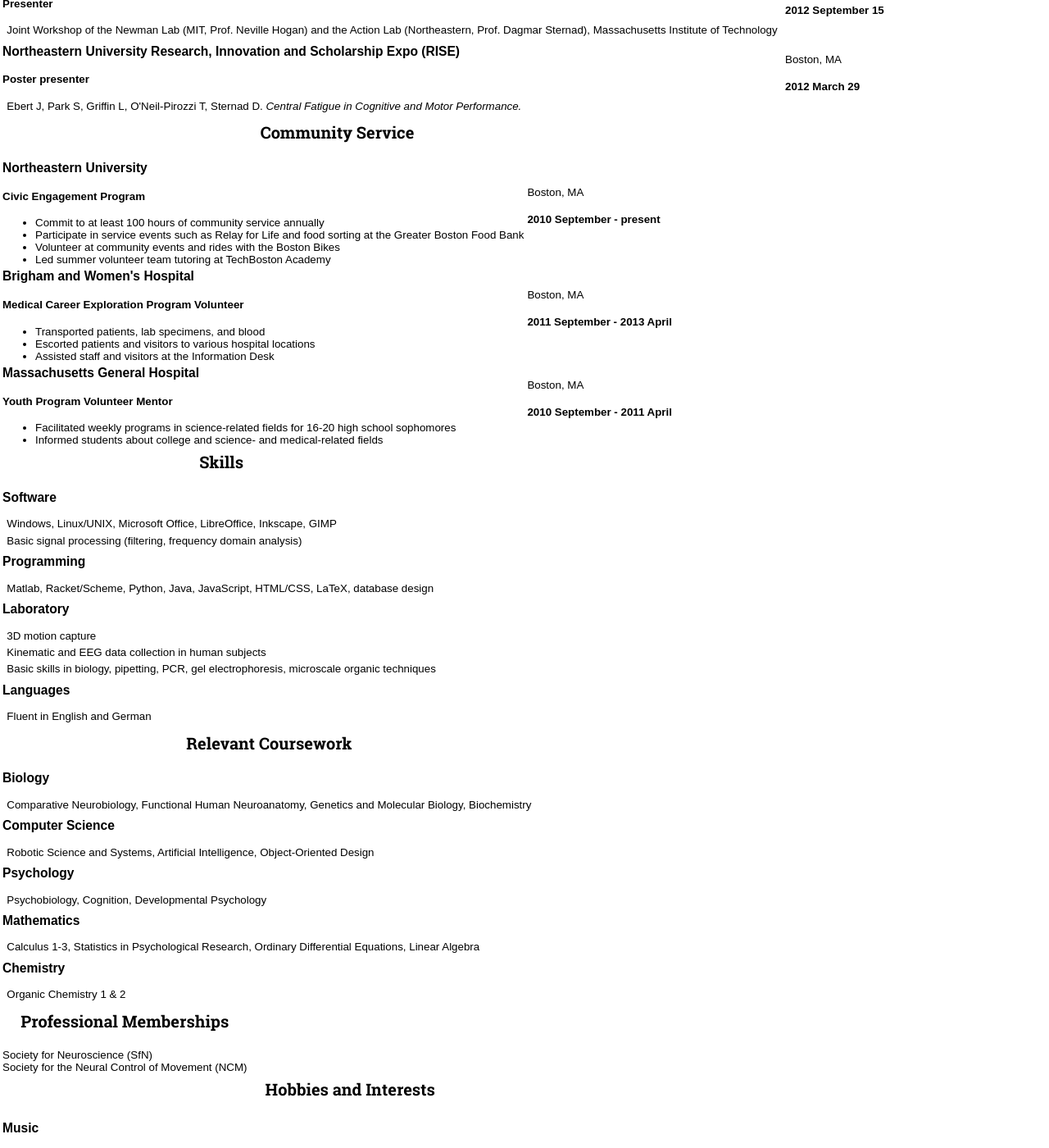
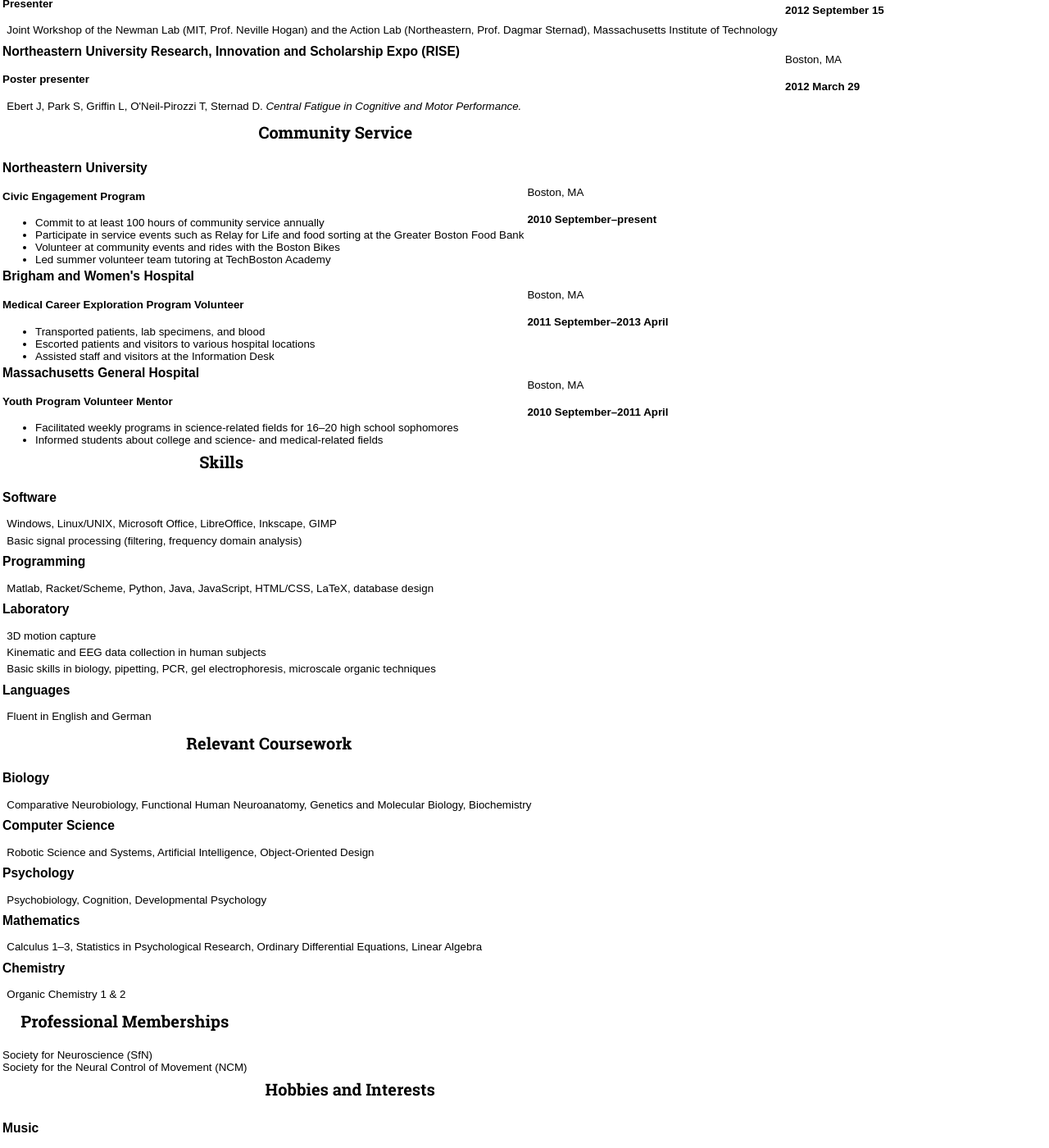
Before and after one commit to jtebert/jtebert.github.io, a Jekyll site: the page built from cv_plain.html, in a window 1280 px wide and 1400 px high, scrolled down 2883 px. Shown: the whole window at 82% size. Built offline with Jekyll 4.4.1, drawn with Linux system fonts in a browser that asks for light colours; Markdown is read by kramdown in place of the engine named in the settings; some of the changed text lies outside the part shown.

Commit message:
hyphen to en dash. Whaddup.

```diff
--- a/_includes/cv.html
+++ b/_includes/cv.html
@@ -10,7 +10,7 @@
         </td>
         <td>
             <h5>London, UK</h5>
-            <h4>2015-2016, Anticipated</h4>
+            <h4>2015–2016, Anticipated</h4>
         </td>
     </tr>-->
     <tr>
@@ -23,7 +23,7 @@
         </td>
         <td>
             <h5>Boston, MA</h5>
-            <h4>2010-2015</h4>
+            <h4>2010–2015</h4>
         </td>
     </tr>
     </tbody>
@@ -52,8 +52,8 @@
         </td>
         <td>
             <h5>Boston, MA</h5>
-            <h4>2011 September - present</h4>
-            <h4>Co-op:<br/>2012 July - December, 2014 September - December</h4>
+            <h4>2011 September–present</h4>
+            <h4>Co-op:<br/>2012 July–December, 2014 September–December</h4>
         </td>
     </tr>
     <tr>
@@ -73,7 +73,7 @@
         </td>
         <td>
             <h5>T&uuml;bingen, Germany</h5>
-            <h4>2013 July - December</h4>
+            <h4>2013 July–December</h4>
         </td>
     </tr>
     <tr>
@@ -91,7 +91,7 @@
         </td>
         <td>
             <h5>Boston, MA</h5>
-            <h4>2011 January - May</h4>
+            <h4>2011 January–May</h4>
         </td>
     </tr>
     </tbody>
@@ -108,14 +108,14 @@
             <h3>Northeastern University Department of Computer Science</h3>
             <h4>Computer Science Fundamentals Teaching Assistant</h4>
             <ul>
-                <li>Teach two weekly lab courses of 30-40 students each</li>
+                <li>Teach two weekly lab courses of 30–40 students each</li>
                 <li>Grade student exams and quizzes</li>
                 <li>Hold twice-weekly office hours to assist students with course material</li>
             </ul>
         </td>
         <td>
             <h5>Boston, MA</h5>
-            <h4>2014 September - 2015 April</h4>
+            <h4>2014 September–2015 April</h4>
         </td>
     </tr>
     <tr>
@@ -128,7 +128,7 @@
             </ul>
         </td>
         <td>
-            <h4>2012 September - 2014 April</h4>
+            <h4>2012 September–2014 April</h4>
         </td>
     </tr>
     <tr>
@@ -145,7 +145,7 @@
         </td>
         <td>
             <h5>Boston, MA</h5>
-            <h4>2011 July - 2013 April</h4>
+            <h4>2011 July–2013 April</h4>
         </td>
     </tr>
     </tbody>
@@ -167,7 +167,7 @@
         </td>
         <td>
             <h5>Watertown, MA</h5>
-            <h4>2014 July - September</h4>
+            <h4>2014 July–September</h4>
         </td>
     </tr>
     </tbody>
@@ -184,7 +184,7 @@
             <h4>Marshall Aid Commemoration Commission</h4>
         </td>
         <td>
-            <h4>2015-2016</h4>
+            <h4>2015–2016</h4>
         </td>
     </tr>
     <tr>
@@ -255,7 +255,7 @@
             <p>National scholarship for undergraduate science students intending to pursue a career in research</p>
         </td>
         <td>
-            <h4>2013-2015</h4>
+            <h4>2013–2015</h4>
         </td>
     </tr>
     <tr>
@@ -298,7 +298,7 @@
             <h4>Northeastern University</h4>
         </td>
         <td>
-            <h4>2010-2015</h4>
+            <h4>2010–2015</h4>
         </td>
     </tr>
     </tbody>
@@ -317,7 +317,7 @@
         </td>
         <td>
             <h5>Amsterdam, NL</h5>
-            <h4>2014 April 20-25</h4>
+            <h4>2014 April 20–25</h4>
         </td>
     </tr>
     <tr>
@@ -343,7 +343,7 @@
         </td>
         <td>
             <h5>Biddeford, ME</h5>
-            <h4>2013 March 2-3</h4>
+            <h4>2013 March 2–3</h4>
         </td>
     </tr>
     <tr>
@@ -353,7 +353,7 @@
         </td>
         <td>
             <h5>New Orleans, LA</h5>
-            <h4>2012 October 13-17</h4>
+            <h4>2012 October 13–17</h4>
         </td>
     </tr>
     <tr>
@@ -413,7 +413,7 @@
         </td>
         <td>
             <h5>Boston, MA</h5>
-            <h4>2010 September - present</h4>
+            <h4>2010 September–present</h4>
         </td>
     </tr>
     <tr>
@@ -430,7 +430,7 @@
         </td>
         <td>
             <h5>Boston, MA</h5>
-            <h4>2011 September - 2013 April</h4>
+            <h4>2011 September–2013 April</h4>
         </td>
     </tr>
     <tr>
@@ -438,13 +438,13 @@
             <h3>Massachusetts General Hospital</h3>
             <h4>Youth Program Volunteer Mentor</h4>
             <ul>
-                <li>Facilitated weekly programs in science-related fields for 16-20 high school sophomores</li>
+                <li>Facilitated weekly programs in science-related fields for 16–20 high school sophomores</li>
                 <li>Informed students about college and science- and medical-related fields</li>
             </ul>
         </td>
         <td>
             <h5>Boston, MA</h5>
-            <h4>2010 September - 2011 April</h4>
+            <h4>2010 September–2011 April</h4>
         </td>
     </tr>
     </tbody>
@@ -496,7 +496,7 @@
     </td></tr>
     <tr><td>
         <h3>Mathematics</h3>
-        <p>Calculus 1-3, Statistics in Psychological Research, Ordinary Differential Equations, Linear Algebra</p>
+        <p>Calculus 1–3, Statistics in Psychological Research, Ordinary Differential Equations, Linear Algebra</p>
     </td></tr>
     <tr><td>
         <h3>Chemistry</h3>
```
